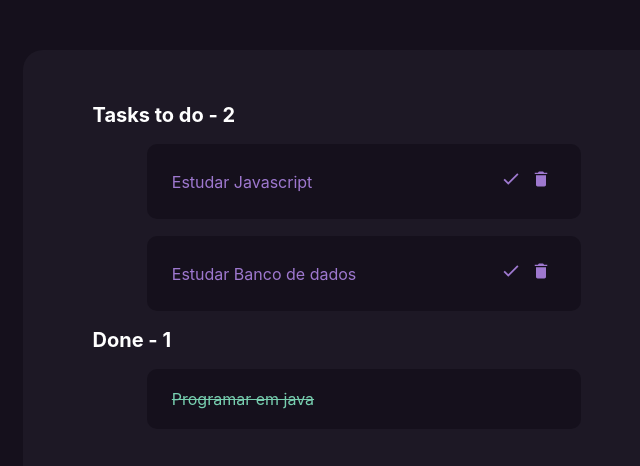
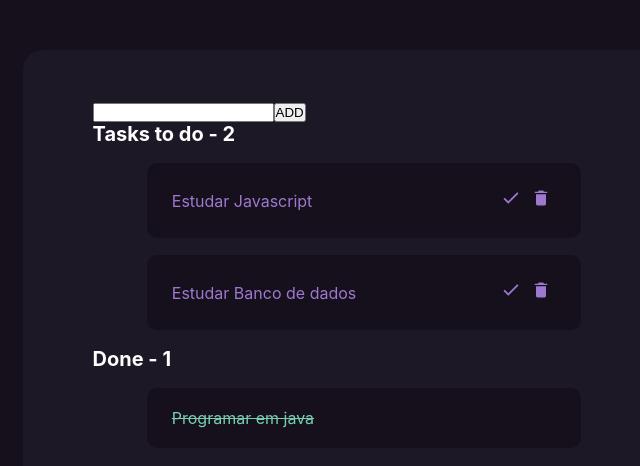
Before and after one commit to felpb/to-do-list, a React (Vite) app: page / in a window 1280 px wide. Shown: the top 466 px of the page, without its empty margins (276-916 px from the left). Built offline with nearby package versions, Linux system fonts and the light colour scheme.

Commit message:
feat: add question

```diff
--- /dev/null
+++ b/src/containers/AddTask/AddTask.css
@@ -0,0 +1,3 @@
+.add-task-container {
+  width: 30rem;
+}
--- /dev/null
+++ b/src/containers/AddTask/AddTask.jsx
@@ -0,0 +1,26 @@
+import { useState } from 'react';
+import './AddTask.css';
+
+function InputAddTask({ handleTaskAddition }) {
+  const [inputData, setInputData] = useState('');
+
+  const handleInputData = (event) => {
+    setInputData(event.target.value);
+  };
+
+  const handleAddTask = () => {
+    handleTaskAddition(inputData);
+    setInputData('');
+  };
+
+  return (
+    <div className="add-task-container">
+      <input type="text" value={inputData} onChange={handleInputData} />
+      <button type="button" onClick={handleAddTask}>
+        ADD
+      </button>
+    </div>
+  );
+}
+
+export default InputAddTask;
--- a/src/containers/Home/Home.jsx
+++ b/src/containers/Home/Home.jsx
@@ -1,10 +1,11 @@
 import { useState } from 'react';
 import './Home.css';
 import RenderTasks from '../RenderTasks/RenderTasks';
+import AddTask from '../AddTask/AddTask';
 import Header from '../../components/Header/Header';
 
 function Home() {
-  const [tasks] = useState([
+  const [tasks, setTasks] = useState([
     {
       id: 1,
       name: 'Estudar Javascript',
@@ -22,8 +23,21 @@ function Home() {
     },
   ]);
 
+  const handleTaskAddition = (taskName) => {
+    const newTasks = [
+      ...tasks,
+      {
+        id: Math.random(),
+        name: taskName,
+        done: false,
+      },
+    ];
+    setTasks(newTasks);
+  };
+
   return (
     <div className="container">
+      <AddTask handleTaskAddition={handleTaskAddition} />
       <Header text="Tasks to do - 2" />
       <RenderTasks tasks={tasks.filter((task) => !task.done)} />
       <Header text="Done - 1" />
```
